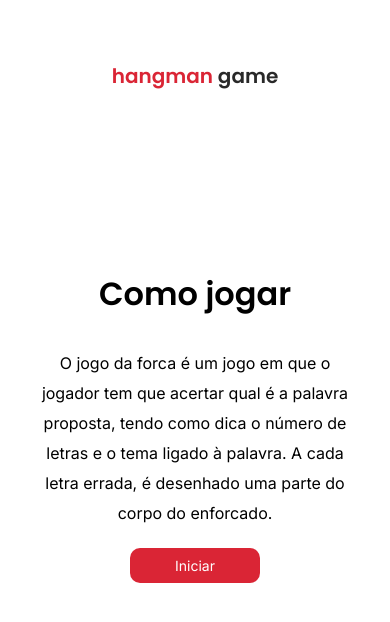
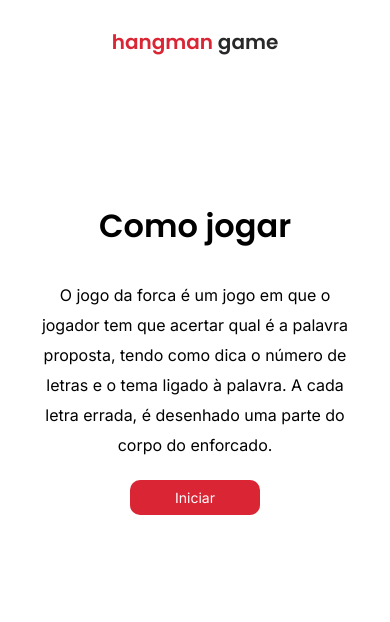
Before and after one commit to Gust4voSiqueira/hangman-game, a React (Create React App) app: page / in a window 390 px wide. Shown: the top 622 px of the page. Built offline with nearby package versions, Linux system fonts and the light colour scheme.

Commit message:
Alterando detalhes na responsividade

```diff
--- a/src/ui/components/header.component/header.styles.css
+++ b/src/ui/components/header.component/header.styles.css
@@ -17,6 +17,7 @@ div.header .text-red {
     div.header {
         padding: 0 30px;
         font-size: 10px;
+        min-height: 10vh;
     }
 
     div.header h1.logo {
```
